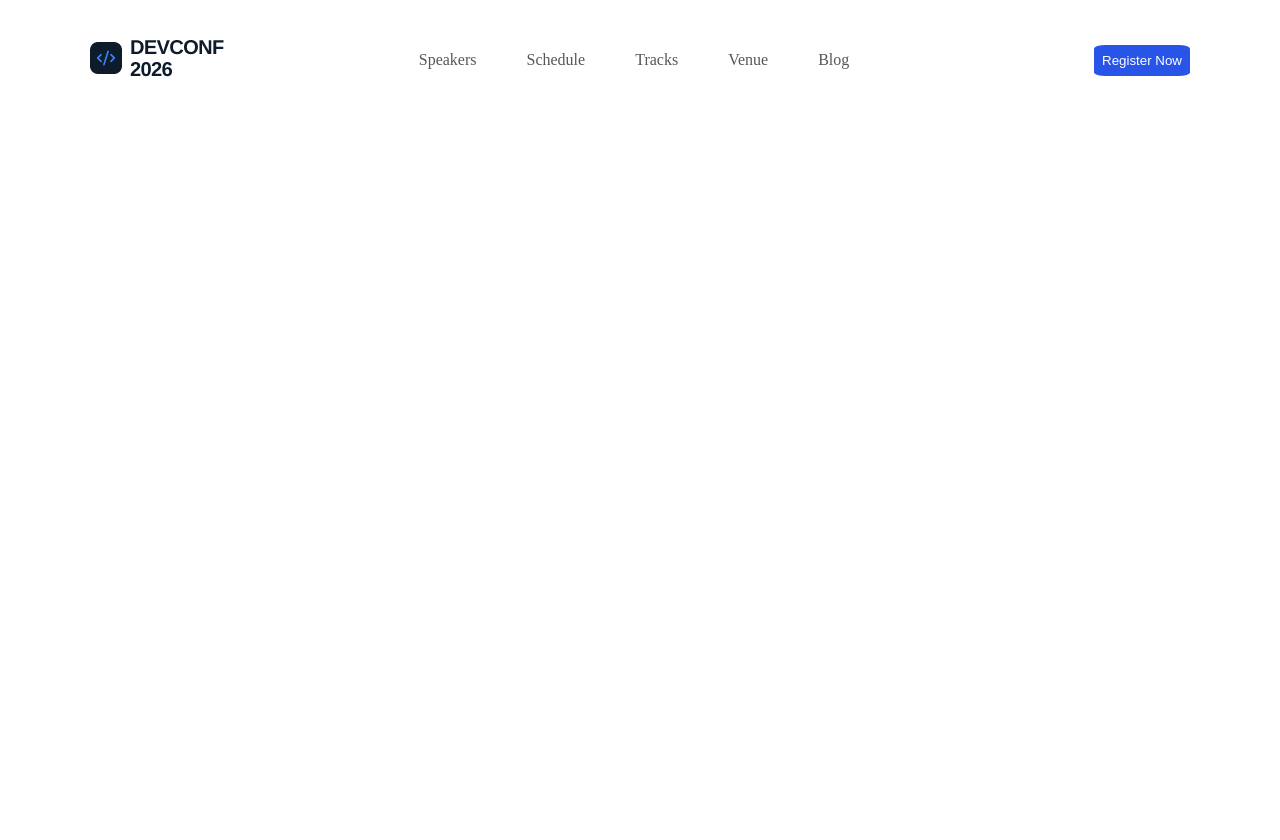
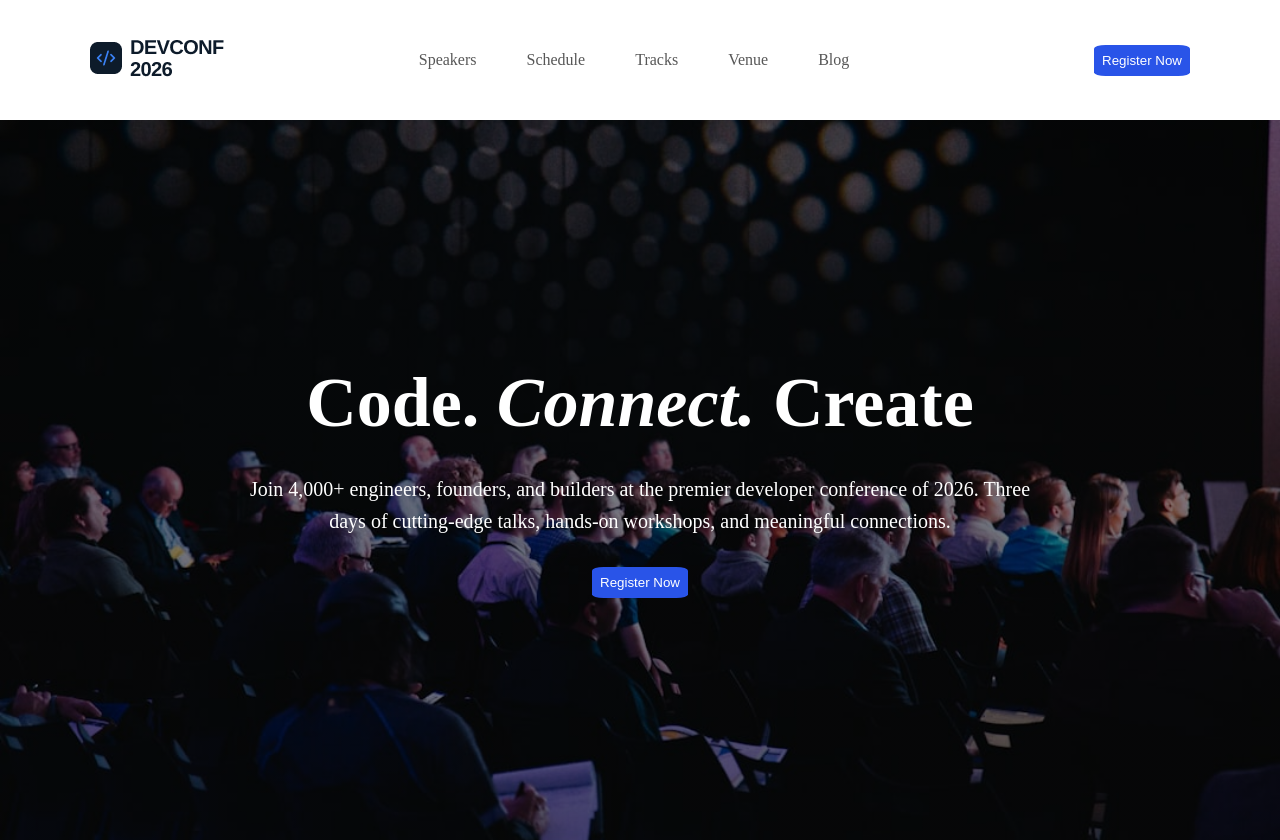
Before and after one commit to Muntasir396/assignment-1, a plain HTML site: page index.html in a window 1280 px wide. Before the commit the page ends 800 px from the top, so only its background shows below. Drawn offline with Linux system fonts and the light colour scheme.

Commit message:
Hero section

```diff
--- a/index.html
+++ b/index.html
@@ -1,13 +1,15 @@
 <!DOCTYPE html>
 <html lang="en">
+
 <head>
     <meta charset="UTF-8">
     <meta name="viewport" content="width=device-width, initial-scale=1.0">
     <title>Devconf</title>
-     <link rel="stylesheet" href="styles.css/style.css">
+    <link rel="stylesheet" href="styles.css/style.css">
 </head>
+
 <body>
-      <nav>
+    <nav>
         <div class="logo">
             <img src="./assets/logo.png" alt="Devconf-2026 logo">
         </div>
@@ -22,5 +24,17 @@
         </div>
         <button class="blue-btn">Register Now</button>
     </nav>
+    <!-- BG-img-start-->
+    <header>
+        <div class="hero-content">
+            <h1>Code.<em> Connect.</em> Create</h1>
+            <p>Join 4,000+ engineers, founders, and builders at the premier developer conference of 2026. Three days of
+                cutting-edge talks, hands-on workshops, and meaningful connections.</p>
+            <button class="blue-btn">
+                Register Now
+            </button>
+        </div>
+    </header>
 </body>
+
 </html>
--- a/styles.css/style.css
+++ b/styles.css/style.css
@@ -43,3 +43,33 @@ nav {
     padding: 8px;
     cursor: pointer;
 }
+header {
+    background-image: linear-gradient(rgba(0, 0, 0, 0.5), rgba(0, 0, 0, 0.5)), url("../assets/banner.jpg");
+    background-size: cover;
+    background-position: center;
+    background-repeat: no-repeat;
+    height: 90vh;
+    display: grid;
+    justify-content: center;
+    align-items: center;
+}
+
+.hero-content {
+    text-align: center;
+    color: white;
+    width: 800px;
+}
+
+.hero-content h1 {
+    font-size: 70px;
+    font-weight: 800;
+}
+
+.hero-content em {
+    font-style: italic;
+}
+.hero-content p {
+    margin: 30px 0;
+    font-size: 20px;
+    line-height: 1.6;
+}
```
